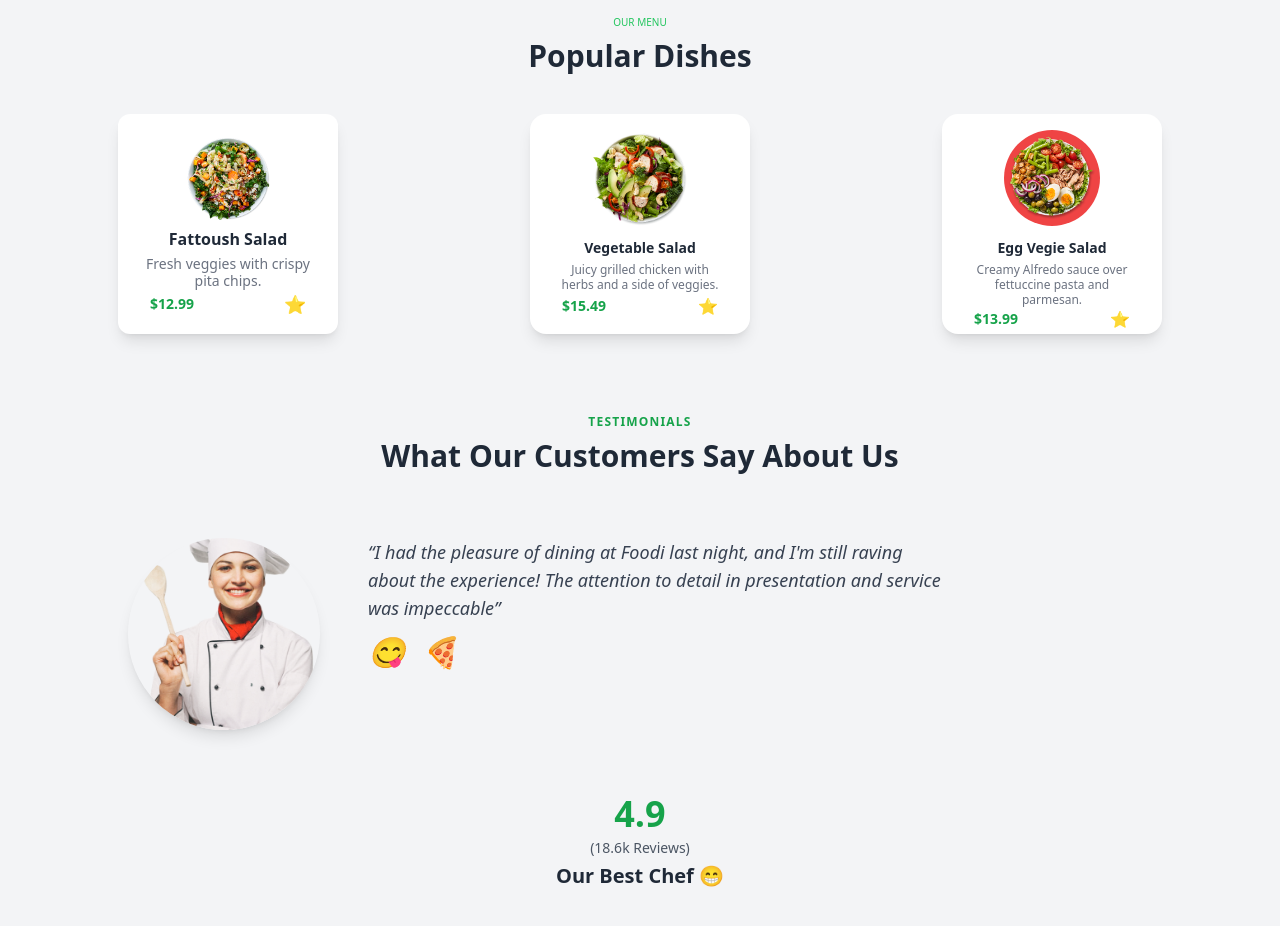
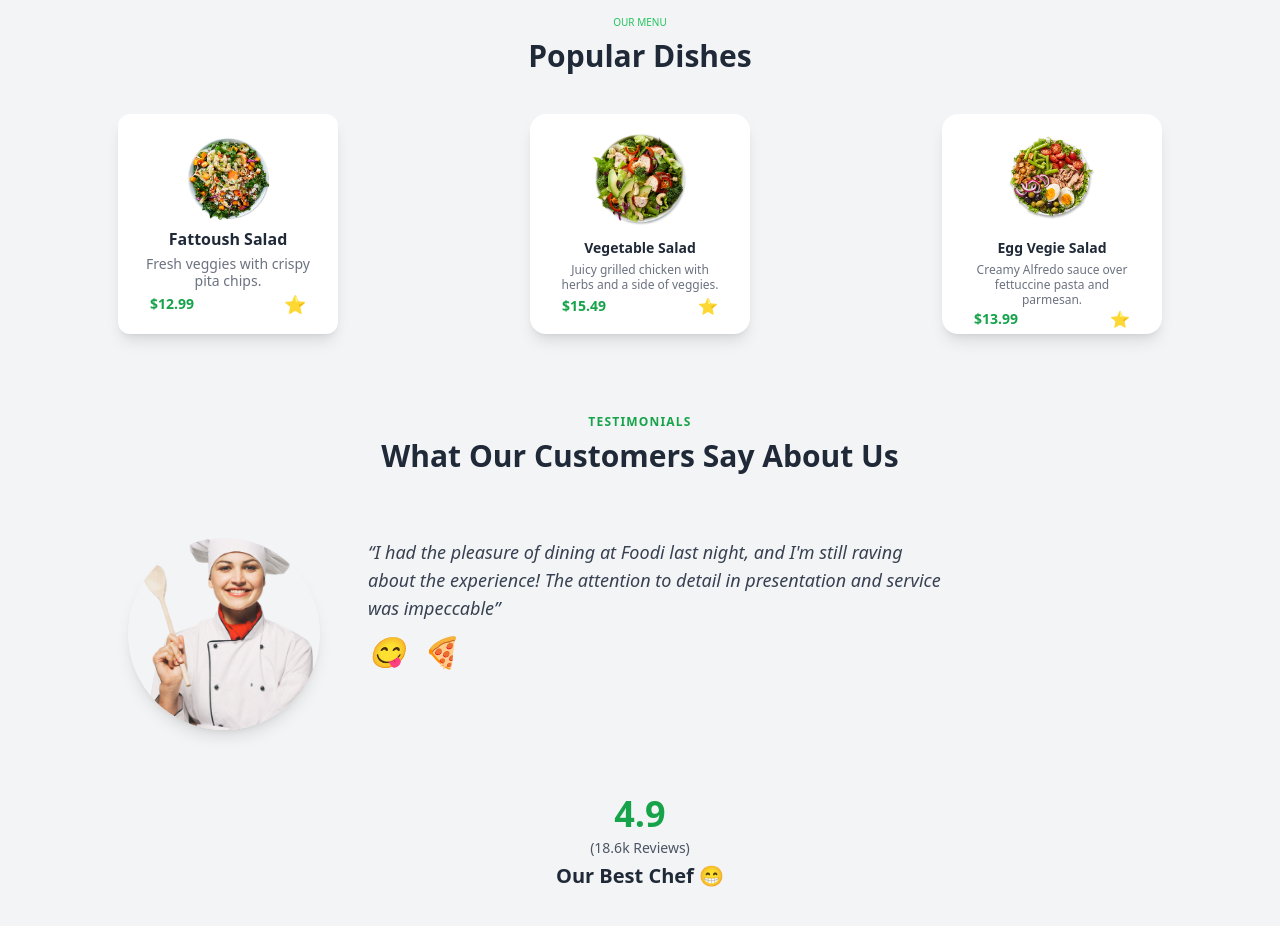
Before and after one commit to vincenttwizere/Foodie, a plain HTML site: page index.html in a window 1280 px wide. Shown: the part 960-1886 px from the top of the page. Drawn offline with nearby package versions, Linux system fonts and the light colour scheme.

Commit message:
remove image background

```diff
--- a/index.html
+++ b/index.html
@@ -189,7 +189,7 @@
 
     <!-- Card 3 -->
     <div class="bg-white shadow-lg rounded-2xl p-4 w-[220px] h-[220px] max-w-sm flex flex-col items-center text-center">
-      <img src="./Assets/Egg salad.png" alt="Pasta Alfredo" class="rounded-full bg-red-500 mb-3 w-24 h-24 object-cover p-1" />
+      <img src="./Assets/Egg salad.png" alt="Pasta Alfredo" class="rounded-lg mb-3 w-24 h-24 object-cover p-1" />
       <h3 class="text-sm font-semibold text-gray-800">Egg Vegie Salad</h3>
       <p class="text-xs text-gray-500 mt-1 px-2 leading-tight">
         Creamy Alfredo sauce over fettuccine pasta and parmesan.
```
